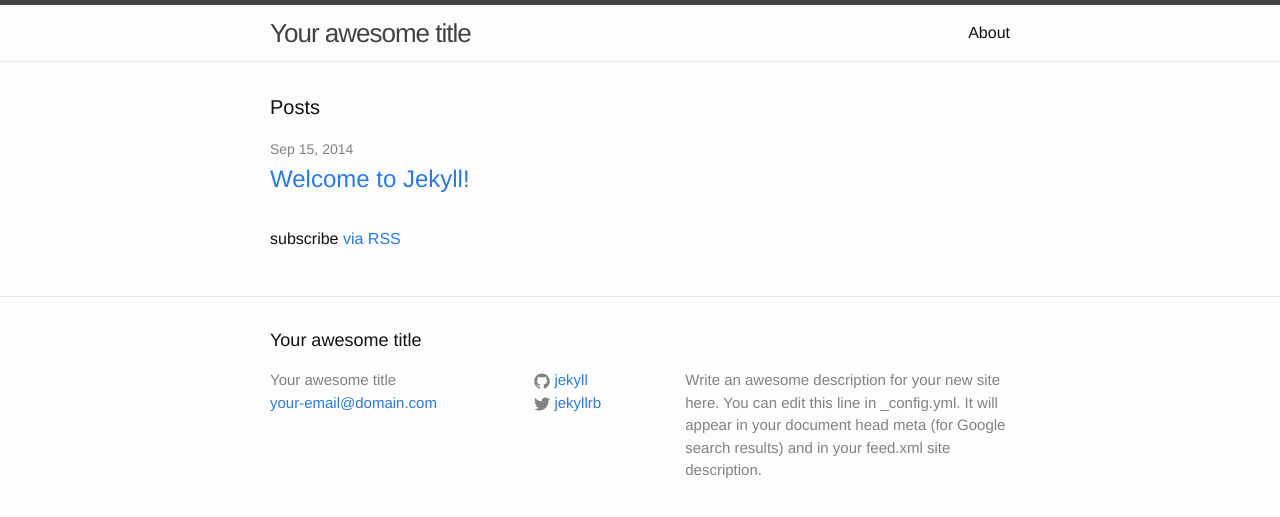
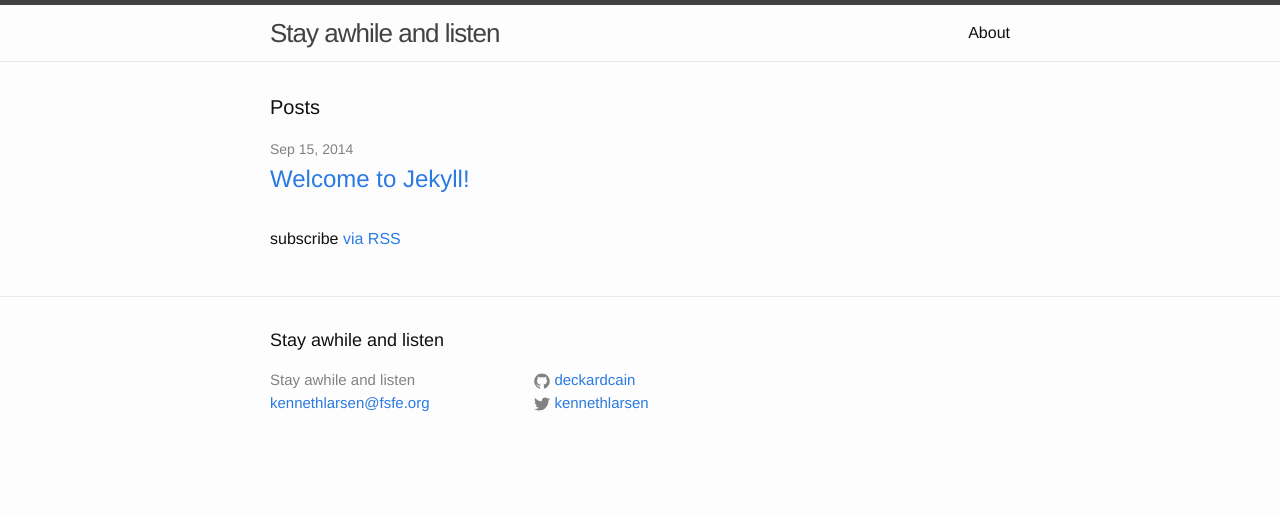
Before and after one commit to deckardcain/deckardcain.github.io, a Jekyll site: the page built from index.html, in a window 1280 px wide. Shown: the top 517 px of the page. Built offline with Jekyll 4.4.1, drawn with Linux system fonts in a browser that asks for light colours.

Commit message:
config updates

```diff
--- a/_config.yml
+++ b/_config.yml
@@ -1,14 +1,11 @@
 # Site settings
-title: Your awesome title
-email: your-email@domain.com
-description: > # this means to ignore newlines until "baseurl:"
-  Write an awesome description for your new site here. You can edit this
-  line in _config.yml. It will appear in your document head meta (for
-  Google search results) and in your feed.xml site description.
-baseurl: "" # the subpath of your site, e.g. /blog/
-url: "http://yourdomain.com" # the base hostname & protocol for your site
-twitter_username: jekyllrb
-github_username:  jekyll
+title: Stay awhile and listen
+email: kennethlarsen@fsfe.org
+description: > # hacking for freedom
+baseurl: "http://deckardcain.github.io" # the subpath of your site, e.g. /blog/
+url: "http://deckardcain.github.io" # the base hostname & protocol for your site
+twitter_username: kennethlarsen
+github_username:  deckardcain
 
 # Build settings
 markdown: kramdown
```
